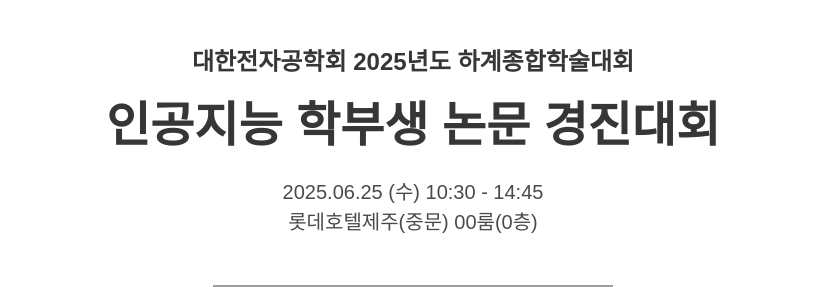
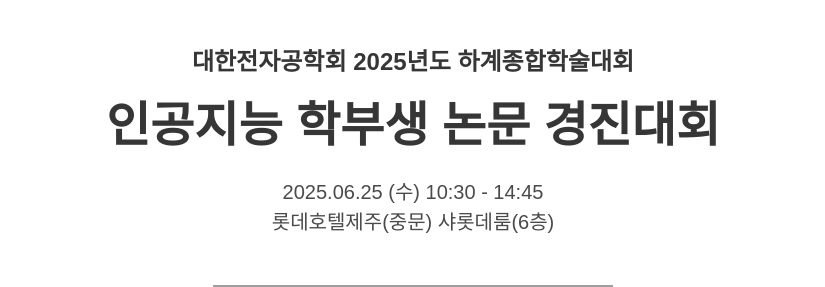
Before and after one commit to aiupc2025/aiupc2025.github.io, a plain HTML site: page index.html in a window 1280 px wide. Shown: the top 287 px of the page, without its empty margins (227-1052 px from the left). Drawn offline with nearby package versions, Linux system fonts and the light colour scheme; grey boxes are pictures that could not be loaded; some icons are missing.

Commit message:
Update index.html
Signed-off-by: bpai2025 <baej95220@gmail.com>

```diff
--- a/index.html
+++ b/index.html
@@ -65,7 +65,7 @@
             </div> -->
 
             <div class="is-size-5 publication-authors">
-              <span class="author-block">2025.06.25 (수) 10:30 - 14:45<br>롯데호텔제주(중문) 00룸(0층)</span>
+              <span class="author-block">2025.06.25 (수) 10:30 - 14:45<br>롯데호텔제주(중문) 샤롯데룸(6층)</span>
               <!-- <span class="eql-cntrb"><small><br><sup>*</sup>Indicates Equal Contribution</small></span> -->
             </div>
 
```
